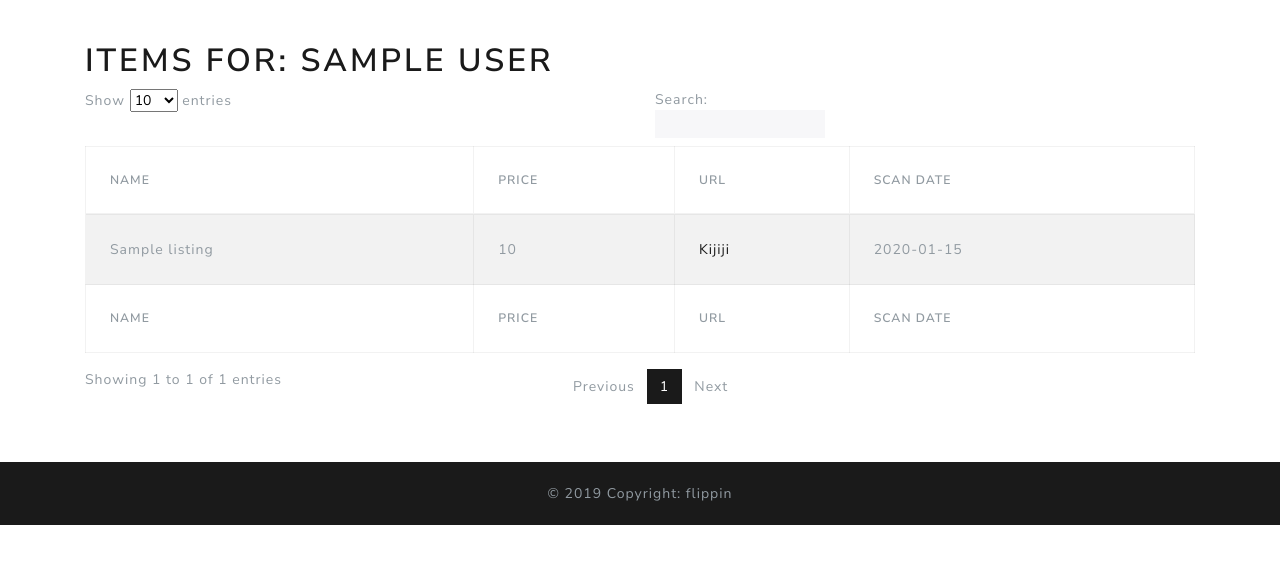
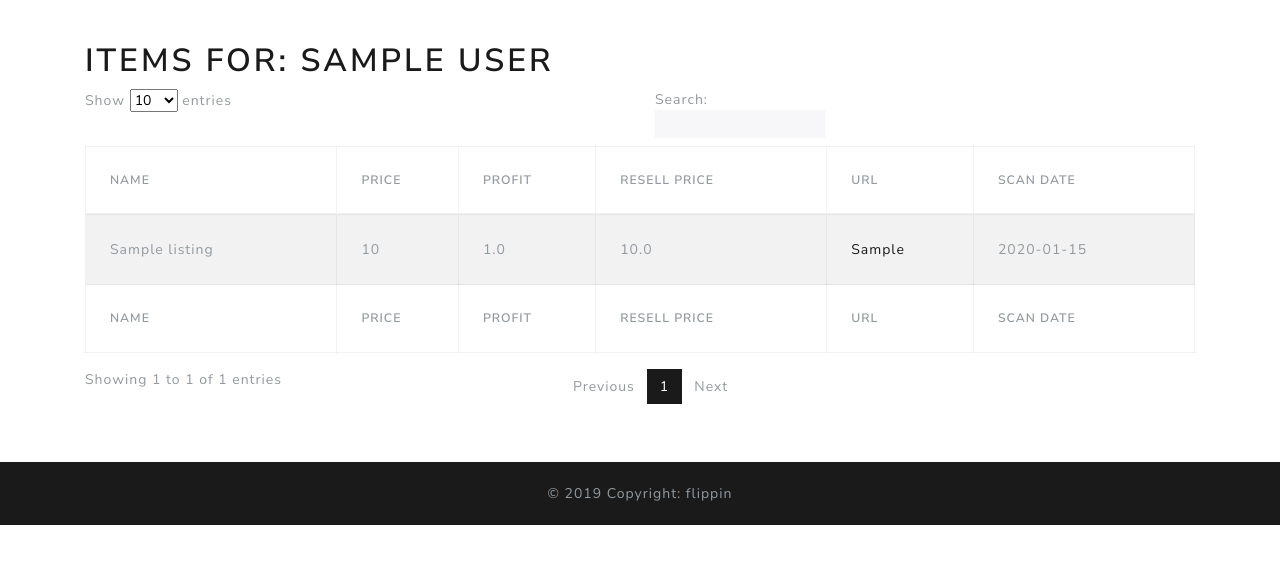
Before and after one commit to jlind062/flippin_flask, a Flask app: page /items in a window 1280 px wide. Shown: the part 89-653 px from the top of the page. Run offline with Flask 2, Linux system fonts and the light colour scheme; the visitor is signed in with stand-in values (Sample User, id 1); tables that the repository leaves empty hold one stand-in row (values such as "Sample post"); parts of the project's set-up code (start-up, migrations or seed data) failed here and were passed over; some libraries are stand-ins or nearby versions.

Commit message:
added AWS databse
also cleanup and bug fixes

```diff
--- a/app.py
+++ b/app.py
@@ -4,10 +4,11 @@ from flask_mail import Message, Mail
 from passlib.hash import sha256_crypt
 from functools import wraps
 import requests
+import time
 
 # create the flask app from config file and instantiate db
-app = Flask(__name__)
-app.config.from_object('config.LocalConfig')
+application = app = Flask(__name__)
+app.config.from_object('config.AWSConfig')
 db = SQLAlchemy(app)
 
 # init mail client
@@ -48,7 +49,8 @@ def register():
                          username=form.username.data,
                          city=form.city.data,
                          password=sha256_crypt.encrypt(str(form.password.data)),
-                         ip=ip)
+                         ip=ip,
+                         register_date=time.strftime('%Y-%m-%d %H:%M:%S'))
         db.session.add(new_user)
         db.session.commit()
         session.pop('_flashes', None)
--- a/models.py
+++ b/models.py
@@ -28,7 +28,7 @@ class Listings(db.Model):
     id = db.Column(db.Integer, primary_key=True)
     name = db.Column(db.String(100))
     price = db.Column(db.Integer)
-    profitability = db.Column(db.Float)
+    profit = db.Column(db.Float)
     resell_price = db.Column(db.Float)
     url = db.Column(db.String(200))
     scan_date = db.Column(db.TIMESTAMP)
--- a/templates/home.html
+++ b/templates/home.html
@@ -4,7 +4,7 @@
     <div class="jumbotron">
         <div class="text-center">
             <h1>Ready to flippit?</h1>
-            <p class="lead">Join the flippin community and what you want cheaper than everyone else.</p>
+            <p class="lead">Join the flippin community and get what you want cheaper than everyone else.</p>
         </div>
         <div class="text-center">
             <a class="btn btn-lg btn-primary btn-success" href="/register" role="button">Join Now</a>
--- a/templates/items.html
+++ b/templates/items.html
@@ -15,6 +15,8 @@
             <tr>
                 <th>Name</th>
                 <th>Price</th>
+                <th>Profit</th>
+                <th>Resell Price</th>
                 <th>Url</th>
                 <th>Scan Date</th>
             </tr>
@@ -24,7 +26,9 @@
             <tr>
                 <td>{{ item.name }}</td>
                 <td>{{ item.price }}</td>
-                <td><a href={{ item.url }}>Kijiji</a></td>
+                <td>{{ item.profit }}</td>
+                <td>{{ item.resell_price }}</td>
+                <td><a href={{ item.url }}>{{ item.source }}</a></td>
                 <td>{{ item.scan_date.strftime("%Y-%m-%d") }}</td>
             </tr>
         {% endfor %}
@@ -33,6 +37,8 @@
             <tr>
                 <th>Name</th>
                 <th>Price</th>
+                <th>Profit</th>
+                <th>Resell Price</th>
                 <th>Url</th>
                 <th>Scan Date</th>
             </tr>
```
Also changed, not shown: config.py (+7 -0 lines).
